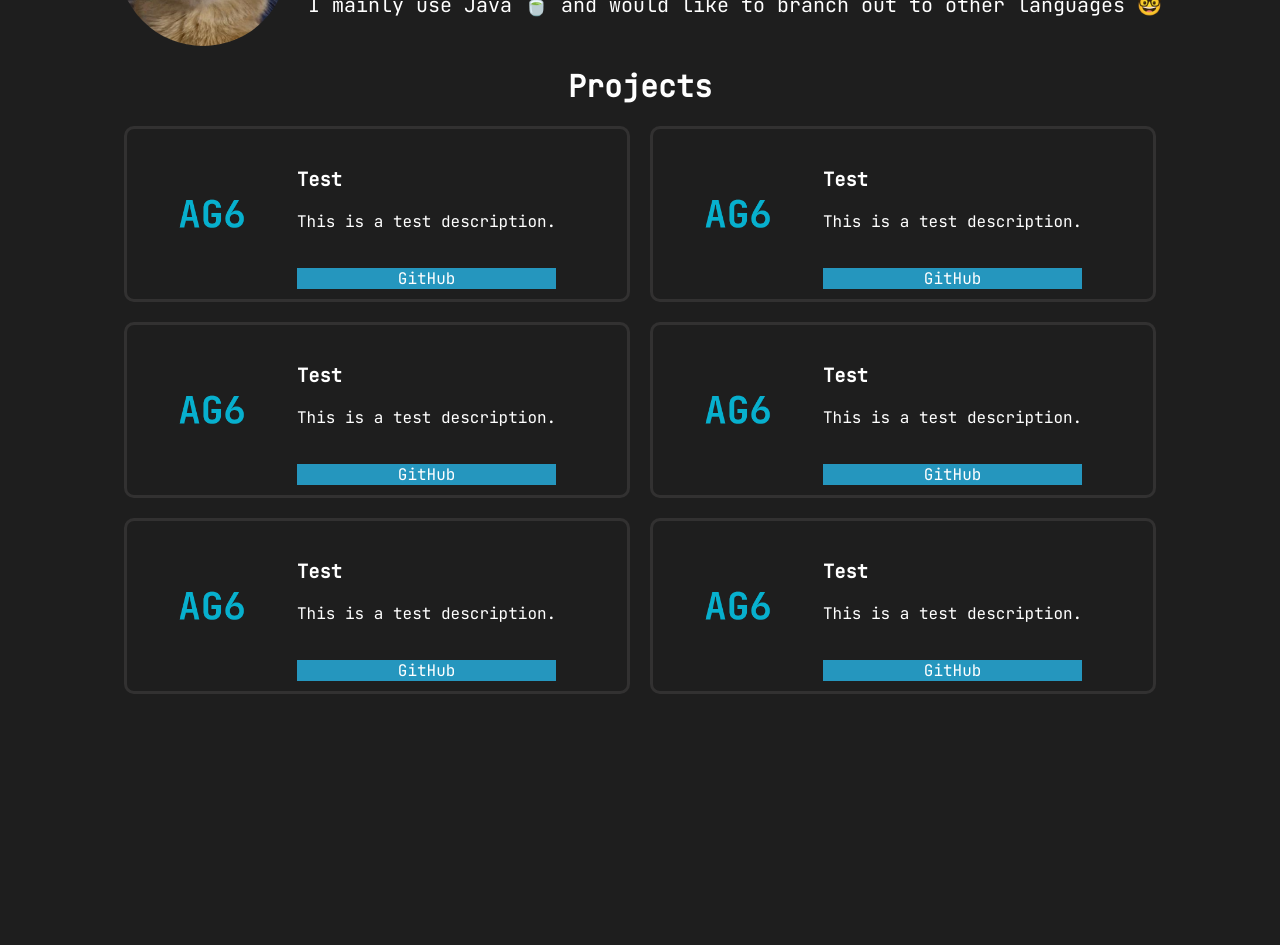
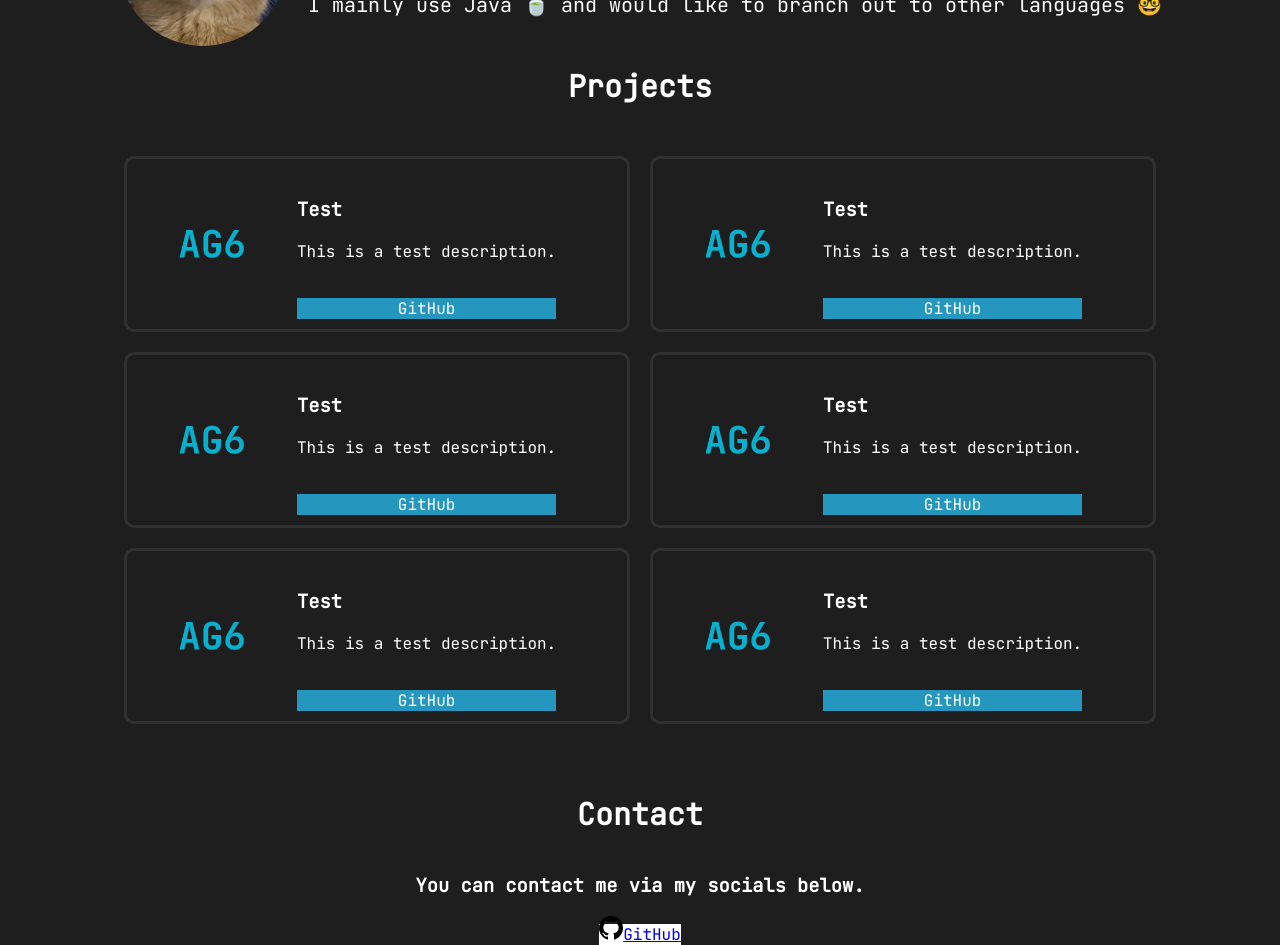
Before and after one commit to AG6Dev/ag6.dev-next, a Next.js app: page / in a window 1280 px wide. Shown: the part 300-1245 px from the top of the page. Before the commit the page ends 994 px from the top, so only its background shows below. Built offline with nearby package versions, Linux system fonts and the light colour scheme.

Commit message:
start work on the contact buttons

```diff
--- a/src/app/page.tsx
+++ b/src/app/page.tsx
@@ -1,5 +1,6 @@
 import AboutSection from "@/components/AboutSection";
 import ProjectSection from "@/components/ProjectSection";
+import ContactSection from "@/components/ContactSection";
 
 export default function Home() {
     return (
@@ -7,6 +8,7 @@ export default function Home() {
             <h1>Welcome to my site.</h1> {/*make sure to remove this line*/}
             <AboutSection/>
             <ProjectSection/>
+            <ContactSection/>
         </div>
     )
 }
--- a/src/components/ContactSection.tsx
+++ b/src/components/ContactSection.tsx
@@ -1,3 +1,20 @@
+import SocialButton from "@/components/SocialButton";
+
+import githubIcon from "../assets/github-icon.svg"
+
 export default function ContactSection() {
-    return (<div id="contact-wrapper"></div>)
+    require("../styles/contact-section.css")
+
+    return (
+        <div id="contact-wrapper">
+            <h2>Contact</h2>
+            <h3>You can contact me via my socials below.</h3>
+
+            <ul id="contact-links">
+                <li><SocialButton name="GitHub" link="https://github.com/AG6Dev" image={githubIcon} color="#fff" /></li>
+                <li></li>
+                <li></li>
+            </ul>
+        </div>
+    )
 }
--- /dev/null
+++ b/src/components/SocialButton.tsx
@@ -0,0 +1,19 @@
+import Image, {StaticImageData} from "next/image";
+
+interface Props {
+    name: string,
+    link: string,
+    image: string | StaticImageData,
+    color: string
+}
+
+export default function SocialButton(props: Props) {
+    require("../styles/social-button.css")
+
+    return (
+        <a href={props.link} className="social-link-wrapper" style={{backgroundColor: props.color}}>
+            <Image src={props.image} alt={props.name} className="social-link-img"/>
+            {props.name}
+        </a>
+    )
+}
--- /dev/null
+++ b/src/styles/contact-section.css
@@ -0,0 +1,31 @@
+#contact-wrapper {
+    display: flex;
+    flex-direction: column;
+
+    justify-content: center;
+    align-content: center;
+    text-align: center;
+
+    margin-top: 50px;
+}
+
+#contact-wrapper > h2 {
+    font-weight: bold;
+    font-size: 30px;
+
+    margin-top: 20px;
+    margin-bottom: 20px;
+}
+
+#contact-wrapper > ul {
+    display: flex;
+    flex-direction: row;
+
+    justify-content: center;
+    align-content: center;
+    text-align: center;
+
+    list-style-type: none;
+    margin: 0;
+    padding: 0;
+}
--- a/src/styles/project-section.css
+++ b/src/styles/project-section.css
@@ -5,6 +5,8 @@
     flex-wrap: wrap;
 
     gap: 20px;
+
+    margin-top: 50px;
 }
 
 #project-wrapper > h2 {
--- /dev/null
+++ b/src/styles/social-button.css
@@ -0,0 +1,8 @@
+#social-link-wrapper {
+    display: flex;
+    flex-direction: row;
+
+    justify-content: center;
+
+    text-decoration: none;
+}
```
Also changed, not shown: src/assets/github-icon.svg (added).
